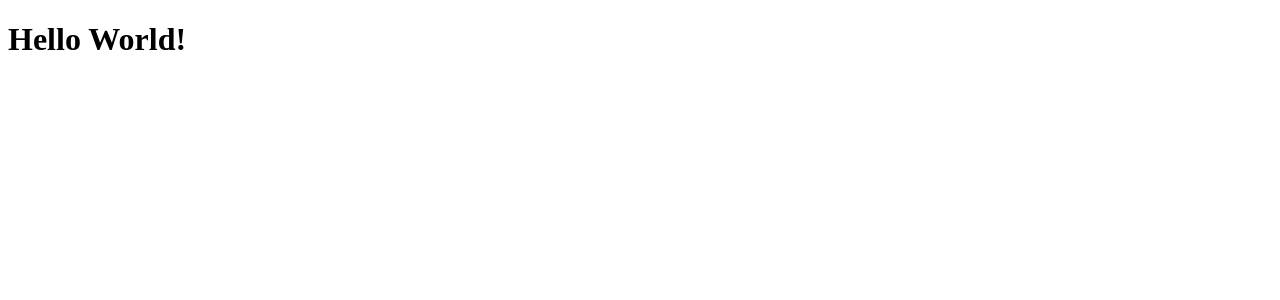
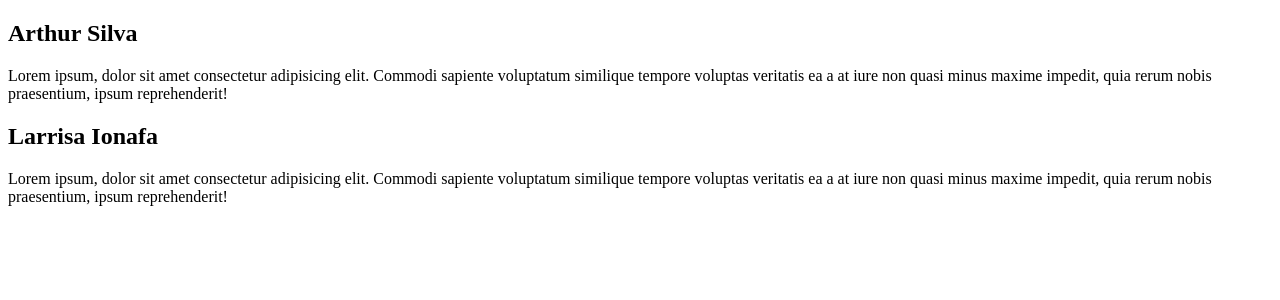
Before and after one commit to thuurzz/01-fundamentos-reactjs-rocketseat, a React (Vite) app: page / in a window 1280 px wide. Shown: the top 300 px of the page. Built offline with nearby package versions, Linux system fonts and the light colour scheme.

Commit message:
1. Componentes e Propriedades

```diff
--- a/src/App.jsx
+++ b/src/App.jsx
@@ -1,5 +1,16 @@
-function App() {
-  return <h1>Hello World!</h1>;
+import { Post } from "./Post";
+
+export function App() {
+  return (
+    <div>
+      <Post
+        author="Arthur Silva"
+        content="Lorem ipsum, dolor sit amet consectetur adipisicing elit. Commodi sapiente voluptatum similique tempore voluptas veritatis ea a at iure non quasi minus maxime impedit, quia rerum nobis praesentium, ipsum reprehenderit!"
+      />
+      <Post
+        author="Larrisa Ionafa"
+        content="Lorem ipsum, dolor sit amet consectetur adipisicing elit. Commodi sapiente voluptatum similique tempore voluptas veritatis ea a at iure non quasi minus maxime impedit, quia rerum nobis praesentium, ipsum reprehenderit!"
+      />
+    </div>
+  );
 }
-
-export default App;
--- /dev/null
+++ b/src/Post.jsx
@@ -0,0 +1,8 @@
+export function Post({ author, content }) {
+  return (
+    <div>
+      <h2>{author}</h2>
+      <p>{content}</p>
+    </div>
+  );
+}
```
Also changed, not shown: src/main.jsx (+6 -6 lines).
